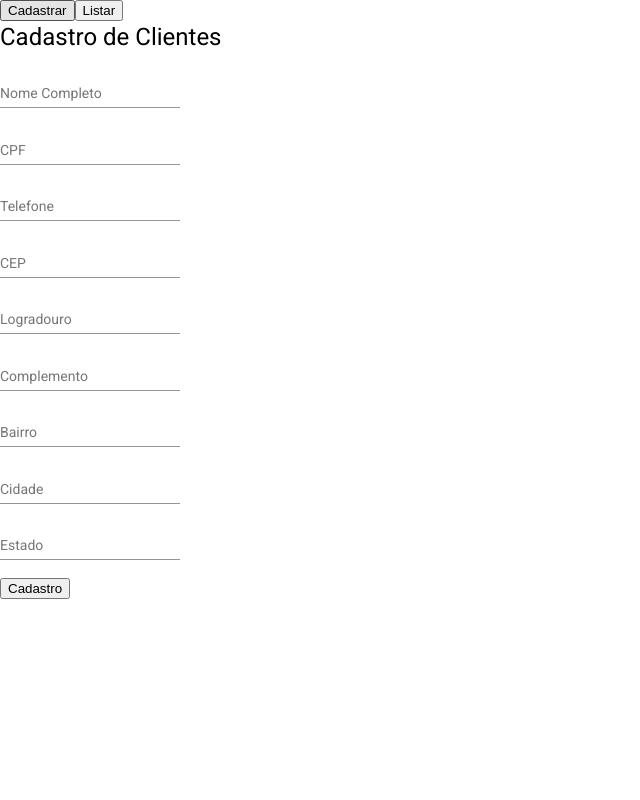
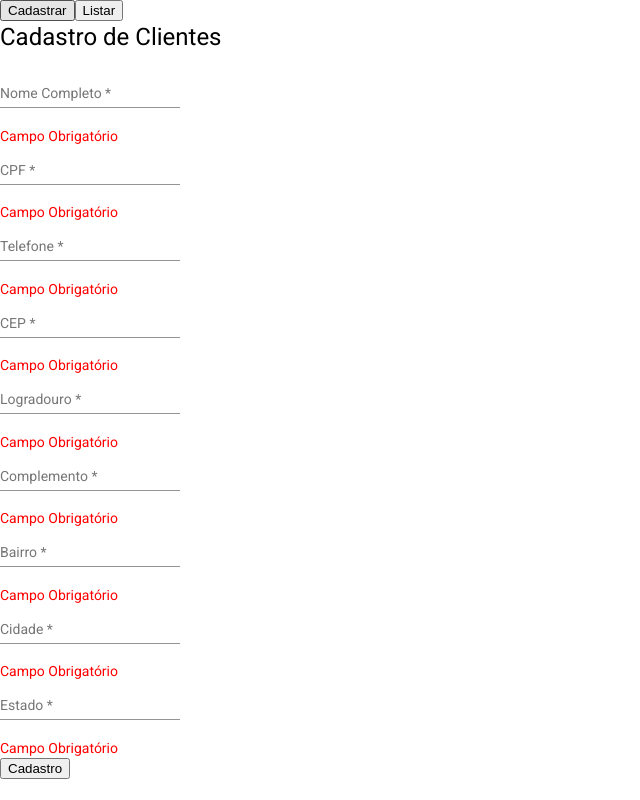
Before and after one commit to MouraRafael/atividade4-angular, an Angular app: page /clientes/cadastro in a window 1280 px wide. Shown: the whole page, without its empty margins (0-640 px from the left). Built offline with nearby package versions, Linux system fonts and the light colour scheme.

Commit message:
feat: basic form validation

```diff
--- a/src/app/customers/components/registration/registration.component.html
+++ b/src/app/customers/components/registration/registration.component.html
@@ -4,59 +4,86 @@
     <div class="formBox">
       <mat-form-field>
         <mat-label>Nome Completo</mat-label>
-        <input matInput formControlName="nome" placeholder="Digite o nome completo do cliente">
+        <input matInput formControlName="nome" placeholder="Digite o nome completo do cliente" required>
       </mat-form-field>
+      <mat-error *ngIf="nome.errors?.['required']">
+        <span style="color: red">Campo Obrigatório</span>
+      </mat-error>
     </div>
     <div class="formBox">
       <mat-form-field>
         <mat-label>CPF</mat-label>
-        <input matInput formControlName="cpf" placeholder="Digite o CPF do cliente">
+        <input matInput formControlName="cpf" placeholder="Digite o CPF do cliente" required>
       </mat-form-field>
+      <mat-error *ngIf="cpf.errors?.['required']">
+        <span style="color: red">Campo Obrigatório</span>
+      </mat-error>
     </div>
 
     <div class="formBox">
       <mat-form-field>
         <mat-label>Telefone</mat-label>
-        <input matInput formControlName="telefone" placeholder="(xx) xxxx-xxxx">
+        <input matInput formControlName="telefone" placeholder="(xx) xxxx-xxxx" required>
       </mat-form-field>
+      <mat-error *ngIf="telefone.errors?.['required']">
+        <span style="color: red">Campo Obrigatório</span>
+      </mat-error>
     </div>
 
     <div formGroupName="endereco">
       <div class="formBox">
         <mat-form-field>
           <mat-label>CEP</mat-label>
-          <input matInput formControlName="cep" placeholder="Digite o CEP">
+          <input matInput formControlName="cep" placeholder="Digite o CEP" required>
         </mat-form-field>
+        <mat-error *ngIf="cep.errors?.['required']">
+          <span style="color: red">Campo Obrigatório</span>
+        </mat-error>
       </div>
       <div class="formBox">
         <mat-form-field>
           <mat-label>Logradouro</mat-label>
-          <input matInput formControlName="logradouro">
+          <input matInput formControlName="logradouro" required>
         </mat-form-field>
+        <mat-error *ngIf="logradouro.errors?.['required']">
+          <span style="color: red">Campo Obrigatório</span>
+        </mat-error>
       </div>
       <div class="formBox">
         <mat-form-field>
           <mat-label>Complemento</mat-label>
-          <input matInput formControlName="complemento">
+          <input matInput formControlName="complemento" required>
         </mat-form-field>
+        <mat-error *ngIf="complemento.errors?.['required']">
+          <span style="color: red">Campo Obrigatório</span>
+        </mat-error>
       </div>
       <div class="formBox">
         <mat-form-field>
           <mat-label>Bairro</mat-label>
-          <input matInput formControlName="bairro">
+          <input matInput formControlName="bairro" required>
         </mat-form-field>
+        <mat-error *ngIf="bairro.errors?.['required']">
+          <span style="color: red">Campo Obrigatório</span>
+        </mat-error>
       </div>
       <div class="formBox">
         <mat-form-field>
           <mat-label>Cidade</mat-label>
-          <input matInput formControlName="localidade">
+          <input matInput formControlName="localidade" required>
         </mat-form-field>
+        <mat-error *ngIf="localidade.errors?.['required']">
+          <span style="color: red">Campo Obrigatório</span>
+        </mat-error>
       </div>
       <div class="formBox">
         <mat-form-field>
           <mat-label>Estado</mat-label>
-          <input matInput formControlName="uf">
+          <input matInput formControlName="uf" required>
         </mat-form-field>
+        <mat-error *ngIf="uf.errors?.['required']">
+          <span style="color: red">Campo Obrigatório</span>
+        </mat-error>
       </div>
     </div>
     <button (click)="cadastrar()">Cadastro</button>
```
